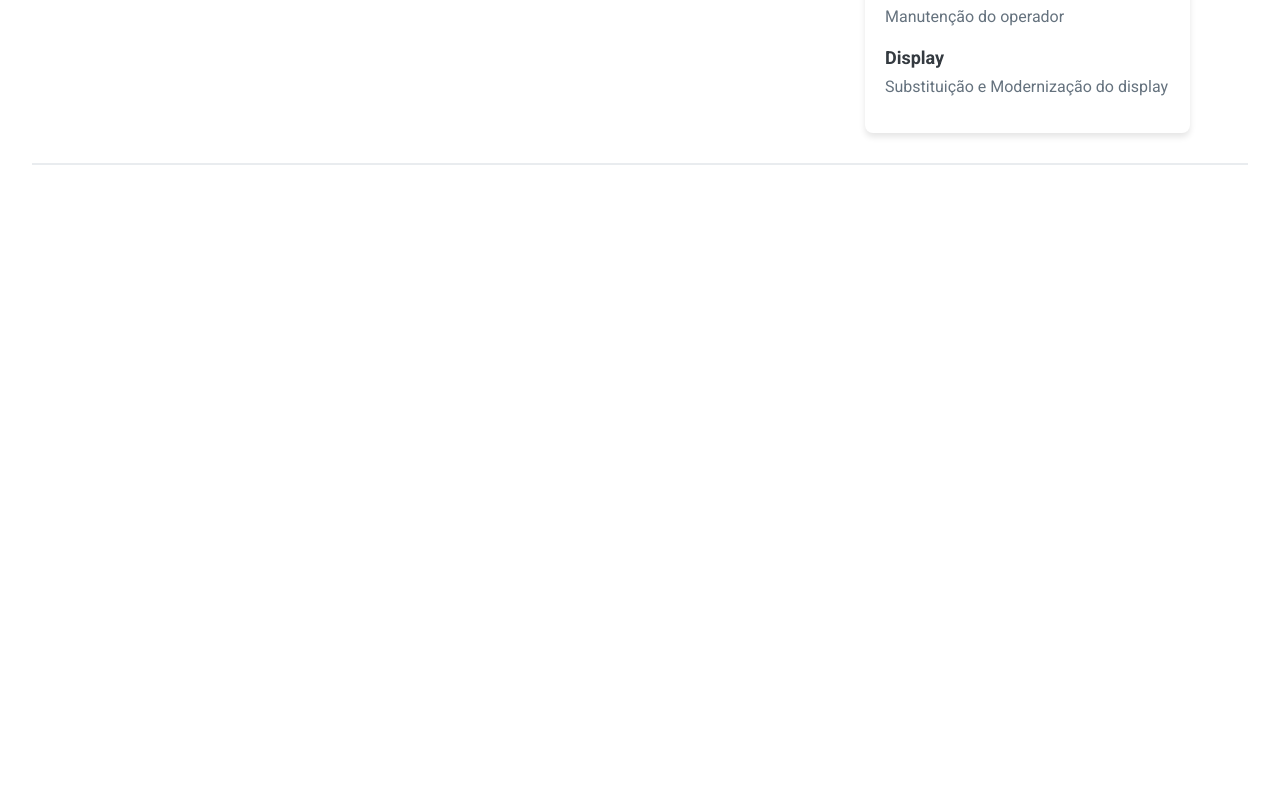
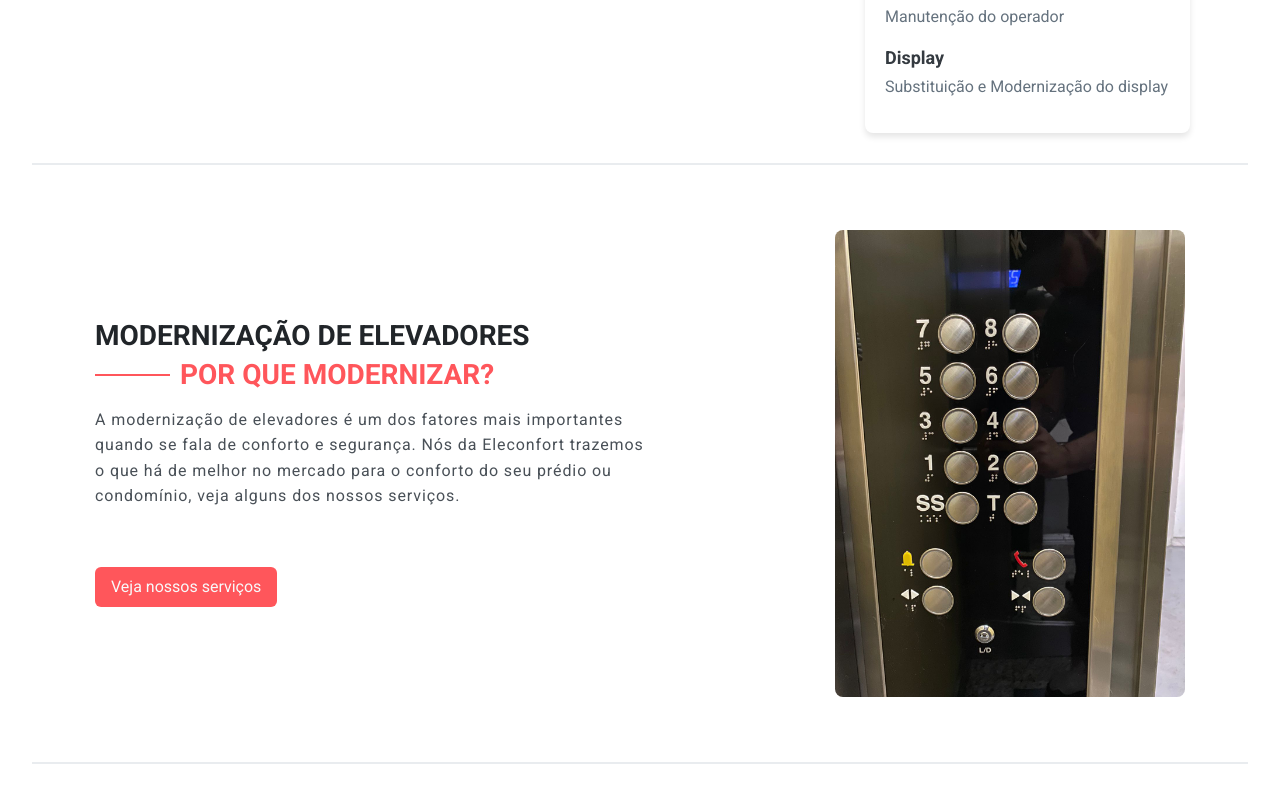
Before and after one commit to guilhermepadial4/eleconfort-elevadores, a React (Vite) app: page / in a window 1280 px wide. Shown: the part 1443-2237 px from the top of the page. Before the commit the page ends 1638 px from the top, so only its background shows below. Built offline with nearby package versions, Linux system fonts and the light colour scheme.

Commit message:
add: creation modernization service

```diff
--- a/src/components/Content/Content.jsx
+++ b/src/components/Content/Content.jsx
@@ -1,6 +1,7 @@
 import ElevatorOperation from '../../assets/elevator-operation.png';
 
 import '../../styles/layout/content.scss';
+import { ModernizationService } from '../ModernizationService/ModernizationService.Jsx';
 
 export function Content() {
   return (
@@ -58,6 +59,8 @@ export function Content() {
         </div>
       </main>
       <div className="divider"></div>
+
+      <ModernizationService />
     </>
   );
 }
--- /dev/null
+++ b/src/components/ModernizationService/ModernizationService.jsx
@@ -0,0 +1,29 @@
+import Modernization from '../../assets/modernization.png';
+
+import '../../styles/layout/modernizationservice.scss';
+
+export function ModernizationService() {
+  return (
+    <>
+      <div className="modernizationWrapper">
+        <div className="containerModernization">
+          <h2>
+            MODERNIZAÇÃO DE ELEVADORES
+            <span>POR QUE MODERNIZAR?</span>
+          </h2>
+
+          <p>
+            A modernização de elevadores é um dos fatores mais importantes quando se fala de conforto e segurança. Nós da Eleconfort
+            trazemos o que há de melhor no mercado para o conforto do seu prédio ou condomínio, veja alguns dos nossos serviços.
+          </p>
+
+          <button>Veja nossos serviços</button>
+        </div>
+
+        <img src={Modernization} alt="Foto da Modernização de Elevadores" />
+      </div>
+
+      <div className="divider"></div>
+    </>
+  );
+}
--- a/src/styles/layout/content.scss
+++ b/src/styles/layout/content.scss
@@ -48,6 +48,8 @@
     width: 500px;
 
     margin-top: 15px;
+
+    border-radius: 8px;
 
     transition: transform 0.3s ease, box-shadow 0.3s ease;
 
--- /dev/null
+++ b/src/styles/layout/modernizationservice.scss
@@ -0,0 +1,89 @@
+@import '../abstracts/variables';
+
+.modernizationWrapper {
+  display: flex;
+  align-items: center;
+  justify-content: space-between;
+  gap: 40px;
+
+  padding: 35px 95px;
+
+  img {
+    width: 350px;
+    max-width: 100%;
+    height: auto;
+
+    border-radius: 8px;
+
+    transition: transform 0.3s ease, box-shadow 0.3s ease;
+
+    &:hover {
+      transform: translateY(-10px); /* Move a imagem para cima */
+      box-shadow: 0px 8px 15px rgba(0, 0, 0, 0.2); /* Adiciona sombra para destacar */
+    }
+  }
+}
+
+.containerModernization {
+  max-width: 550px;
+
+  h2 {
+    display: flex;
+    flex-direction: column;
+
+    font-size: 28px;
+    font-weight: bold;
+    color: $text;
+    text-align: left;
+
+    span {
+      display: flex;
+      align-items: center;
+
+      font-size: 28px;
+      font-weight: bold;
+      color: $primary;
+
+      margin-top: 5px;
+
+      &::before {
+        content: '';
+
+        width: 75px;
+        height: 2px;
+
+        background-color: $primary;
+
+        margin-right: 10px;
+      }
+    }
+  }
+
+  p {
+    line-height: 1.6;
+    letter-spacing: 0.9px;
+    color: $gray-700;
+
+    margin-top: 15px;
+  }
+
+  button {
+    color: $light;
+
+    background-color: $primary;
+
+    border-radius: 6px;
+
+    margin-top: 58px;
+
+    padding: 8px 16px;
+
+    transition: background-color 0.3s ease-in-out;
+
+    cursor: pointer;
+
+    &:hover {
+      background-color: darken($primary, 3%);
+    }
+  }
+}
```
Also changed, not shown: src/assets/modernization.png (added).
